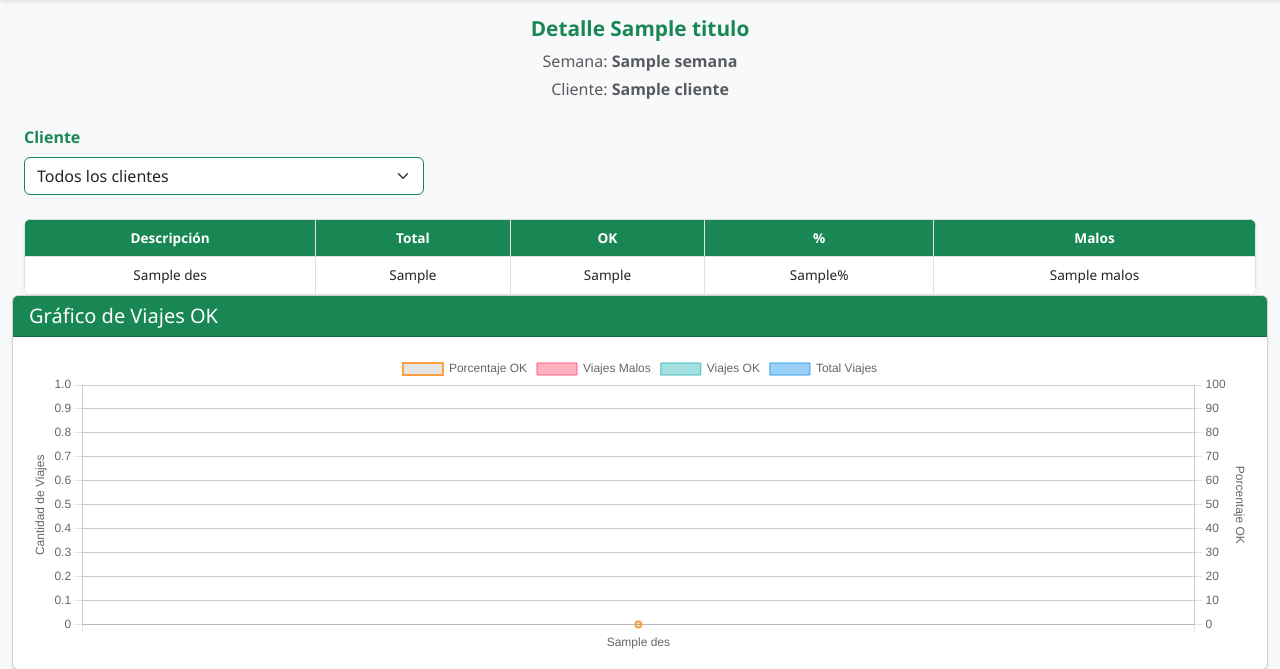
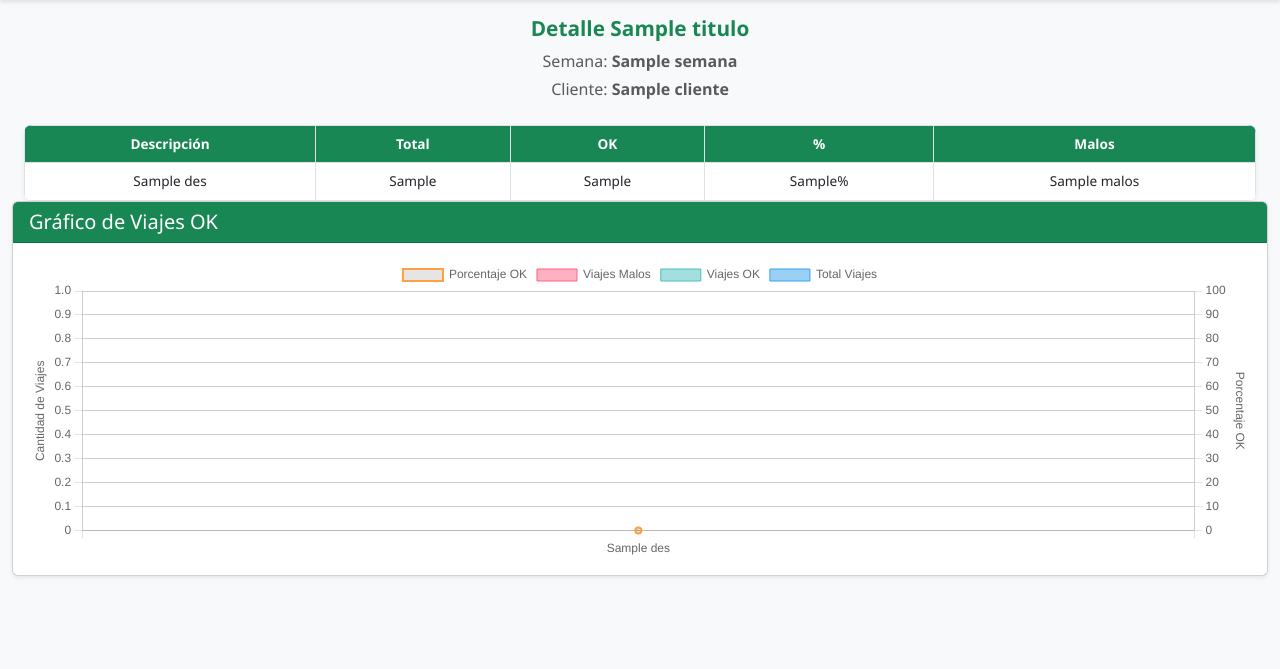
Before and after one commit to YeraldoCode/lipumetricas, a Flask app: template templates/detalle_vok.html in a window 1280 px wide. Shown: the part 62-731 px from the top of the page. Run offline with Flask 3, Linux system fonts and the light colour scheme; the template is opened without the code that fills it: most values are stand-ins (such as "Sample title", 1, 10 or a date in 2020); some libraries are stand-ins or nearby versions.

Commit message:
Remove client filter form from detalle_vok template to streamline the interface

```diff
--- a/templates/detalle_vok.html
+++ b/templates/detalle_vok.html
@@ -213,20 +213,7 @@
             {% endif %}
         </div>
 
-        <!-- Filtro de Cliente -->
-        <form method="get" class="mb-4">
-    <div class="row g-3 align-items-end">
-        <div class="col-md-4 col-12">
-            <label for="selectCliente" class="form-label fw-semibold text-success">Cliente</label>
-            <select id="selectCliente" class="form-select border-success" name="cliente" onchange="this.form.submit();">
-                <option value="">Todos los clientes</option>
-                {% for c in clientes %}
-                <option value="{{ c }}" {% if request.args.get('cliente') == c %}selected{% endif %}>{{ c }}</option>
-                {% endfor %}
-            </select>
-        </div>
-    </div>
-</form>
+
 
         <div class="table-responsive shadow-sm">
             <table class="table table-bordered table-hover align-middle mb-0">
```
